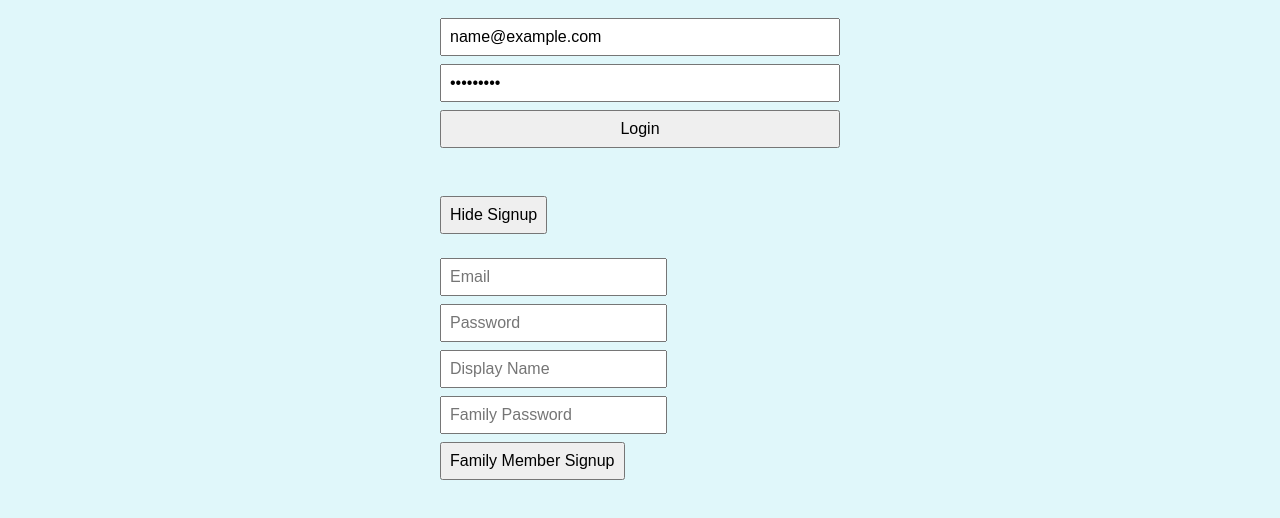
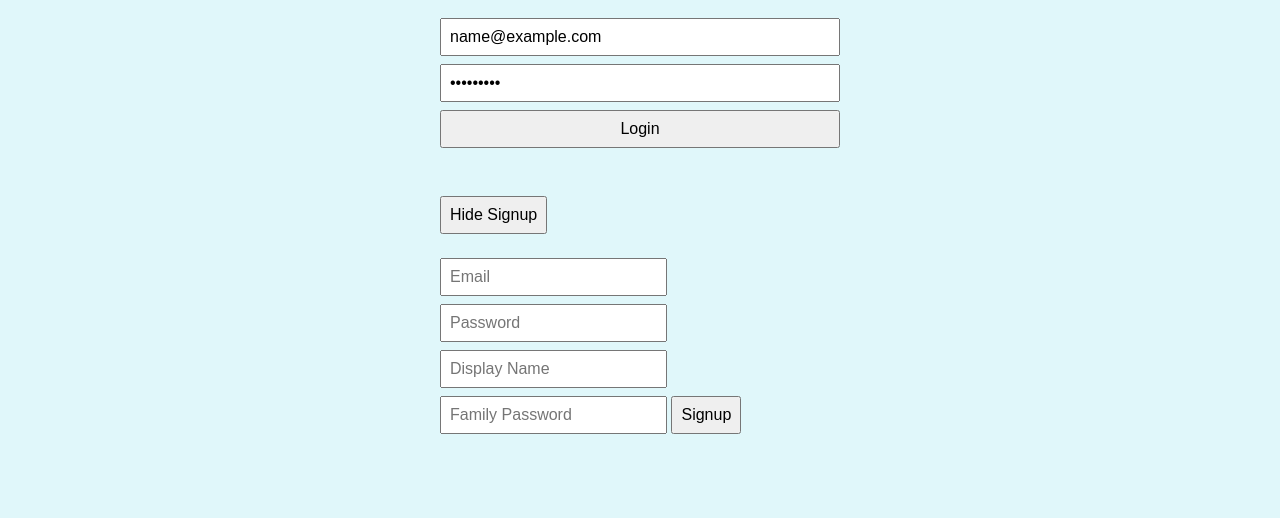
Before and after one commit to GMCRM/family-photos-api, a website: page frontend/index.html in a window 1280 px wide. Both pictures are taken after typing "name@example.com", "Sample123" into the empty fields and a click on the button "Create Account". Shown: the part 74-592 px from the top of the page. Drawn offline with Linux system fonts and the light colour scheme.

Commit message:
small changes

```diff
--- a/config/db.js
+++ b/config/db.js
@@ -11,5 +11,4 @@ const connectDB = async () => {
   }
 };
 
-
 module.exports = connectDB;
--- a/frontend/index.html
+++ b/frontend/index.html
@@ -30,7 +30,7 @@
         <input type="password" id="signup-password" placeholder="Password" required />
         <input type="text" id="signup-displayname" placeholder="Display Name" />
         <input type="text" id="signup-family-password" placeholder="Family Password" required />
-        <button type="submit">Family Member Signup</button>
+        <button type="submit">Signup</button>
       </form>
     </section>
 
--- a/routes/auth.js
+++ b/routes/auth.js
@@ -2,7 +2,6 @@ const express = require('express');
 const router = express.Router();
 const { signup, login, updateUser, deleteUser, getUsers } = require('../controllers/authController');
 const verifyToken = require('../middleware/authMiddleware');
-
 
 /**
  * @swagger
--- a/routes/photos.js
+++ b/routes/photos.js
@@ -4,7 +4,6 @@ const router = express.Router();
 const { uploadPhoto, getPhotos, deletePhoto, updatePhoto } = require('../controllers/photoController');
 const verifyToken = require('../middleware/authMiddleware');
 const upload = require('../middleware/uploadMiddleware');
-
 
 /**
  * @swagger
```
Also changed, not shown: frontend/app.js (line endings or trailing spaces).
